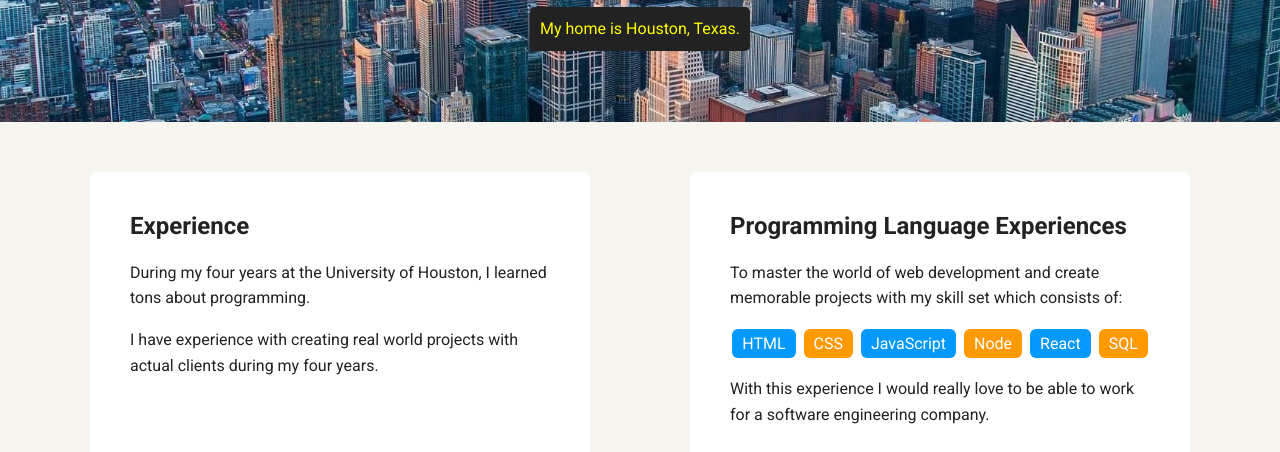
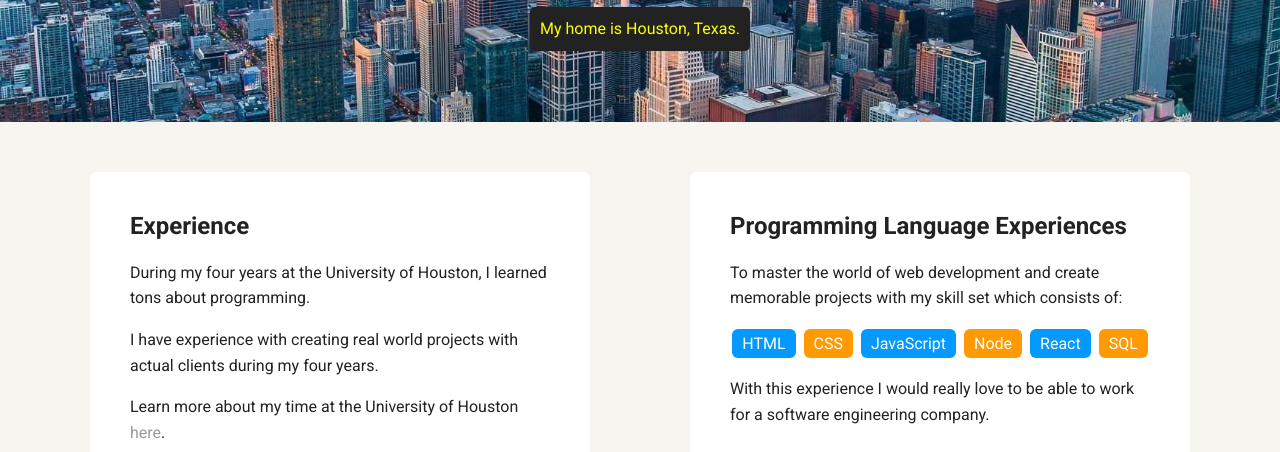
Before and after one commit to kingraj23/UnitOneProject, a plain HTML site: page experience.html in a window 1280 px wide. Shown: the part 348-800 px from the top of the page. Drawn offline with Linux system fonts and the light colour scheme; a web font is replaced by a local one.

Commit message:
Adding new html file
Edited some things and added a new html file that will be linked from the experience html page

```diff
--- a/experience.html
+++ b/experience.html
@@ -27,6 +27,7 @@
         <h2>Experience</h2>
         <p>During my four years at the University of Houston, I learned tons about programming.</p>
         <p>I have experience with creating real world projects with actual clients during my four years.</p>
+        <p>Learn more about my time at the University of Houston <a href="university.html">here</a>.</p>
       </div>
 
       <div class="card">
```
Also changed, not shown: university.html (added).
